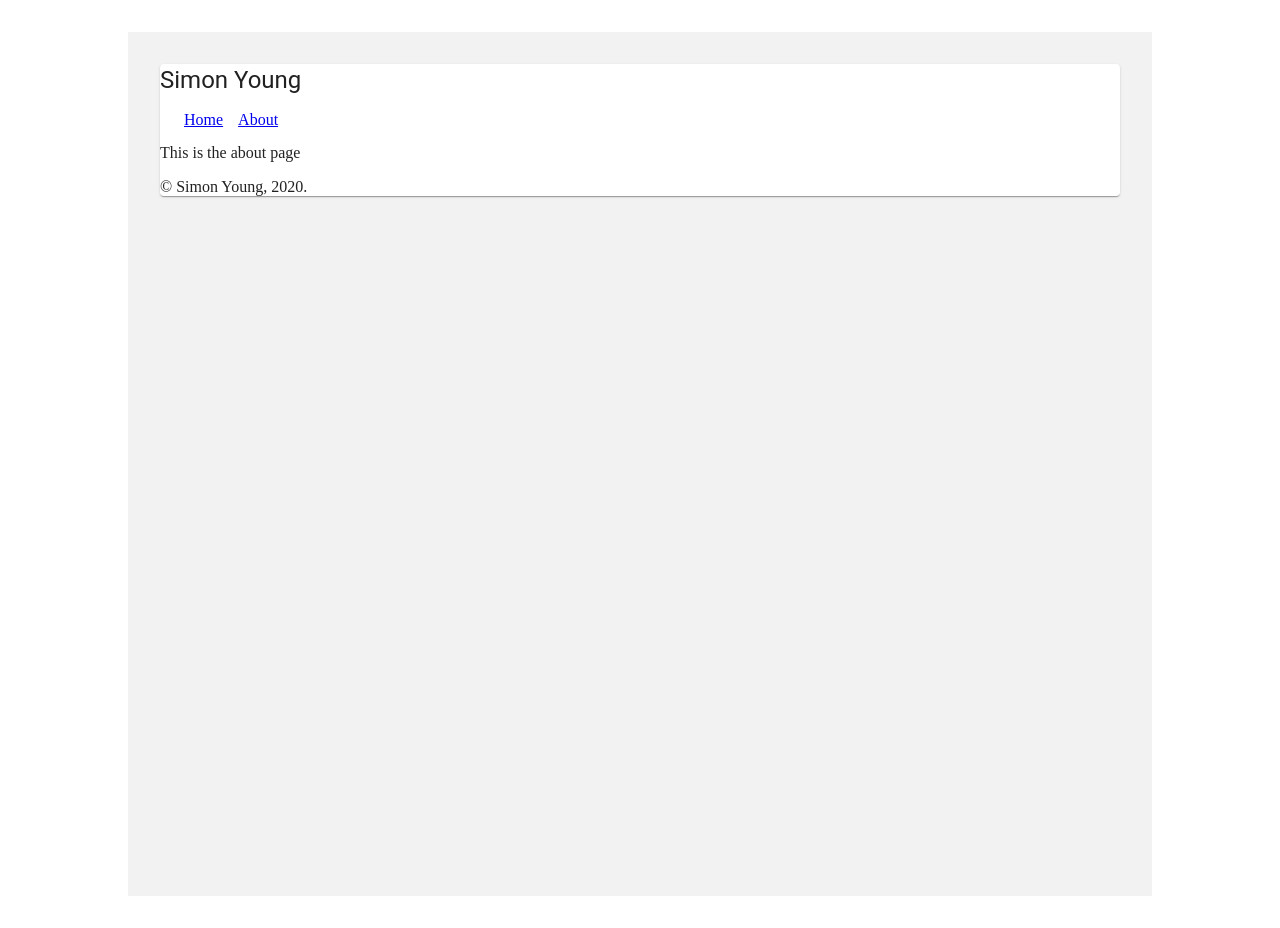
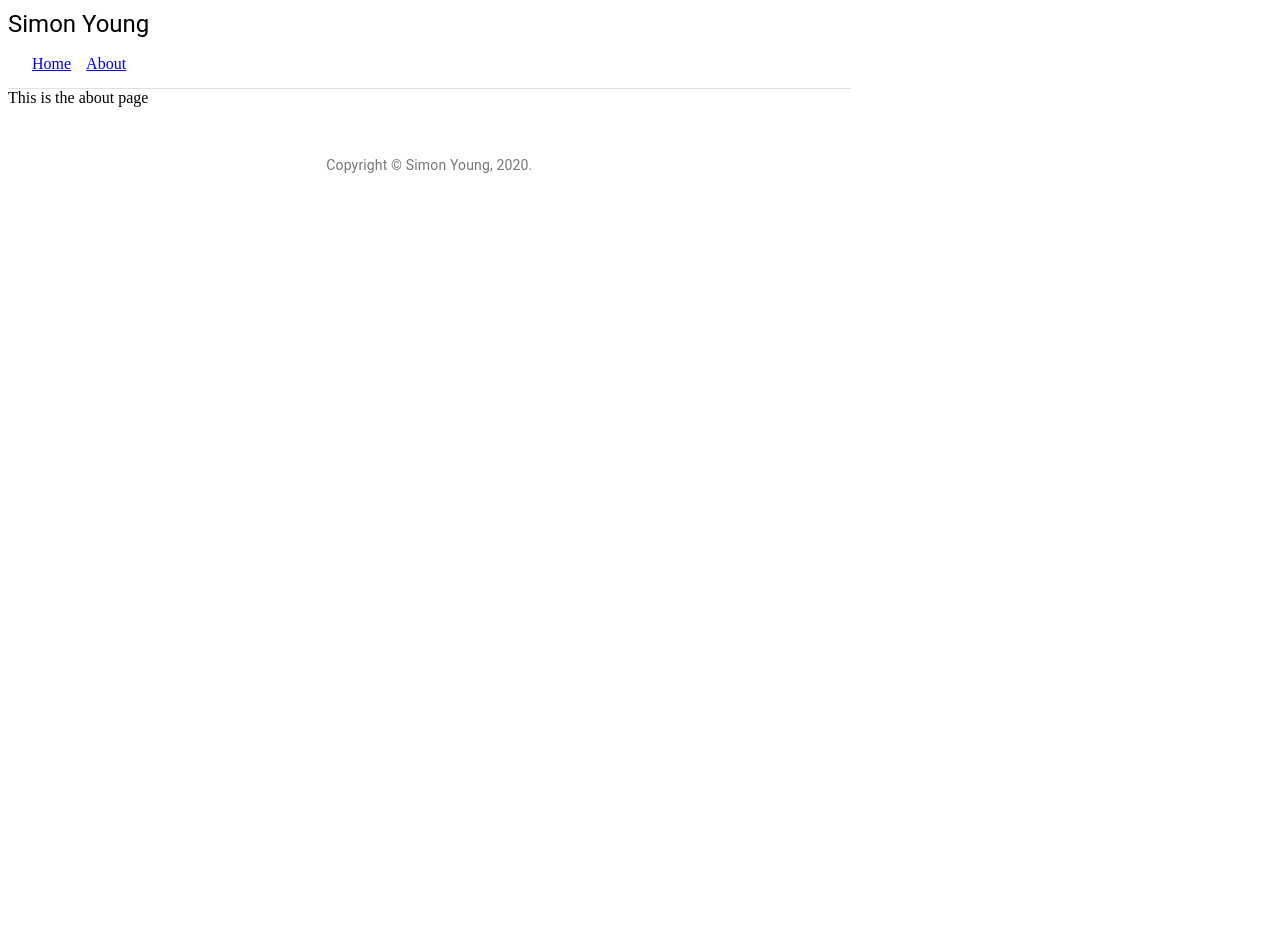
Before and after one commit to simonyoung/simonyoung-io, a Next.js app: page /about in a window 1280 px wide. After the commit the page ends 800 px from the top, so only its background shows below. Built offline with nearby package versions, Linux system fonts and the light colour scheme.

Commit message:
Updated styled-components investigations

```diff
--- a/components/Footer/Footer.js
+++ b/components/Footer/Footer.js
@@ -1,7 +1,35 @@
-const Footer = () => (
-  <div>
-    <p>&copy; Simon Young, 2020.</p>
-  </div>
-);
+import { makeStyles } from '@material-ui/core/styles';
+import Container from '@material-ui/core/Container';
+import Typography from '@material-ui/core/Typography';
+
+function Copyright() {
+  return (
+    <Typography variant="body2" color="textSecondary" align="center">
+      {'Copyright © Simon Young, '}
+      {new Date().getFullYear()}
+      {'.'}
+    </Typography>
+  );
+}
+
+const useStyles = makeStyles(theme => ({
+  footer: {
+    backgroundColor: theme.palette.background.paper,
+    // marginTop: theme.spacing(8),
+    padding: theme.spacing(6, 0)
+  }
+}));
+
+const Footer = () => {
+  const classes = useStyles();
+
+  return (
+    <footer className={classes.footer}>
+      <Container maxWidth="lg">
+        <Copyright />
+      </Container>
+    </footer>
+  );
+};
 
 export default Footer;
--- a/components/Header/Header.js
+++ b/components/Header/Header.js
@@ -25,9 +25,18 @@ const useStyles = makeStyles(theme => ({
   }
 }));
 
-const Header = () => (
+const Header = () => {
+  const classes = useStyles();
+
+  return (
     <div>
-    <Typography component="h1" variant="h5" color="inherit" align="left" noWrap>
+      <Typography
+        component="h1"
+        variant="h5"
+        color="inherit"
+        align="left"
+        noWrap
+      >
         Simon Young
       </Typography>
 
@@ -41,5 +50,6 @@ const Header = () => (
       </Toolbar>
     </div>
   );
+};
 
 export default Header;
--- a/components/Layout.js
+++ b/components/Layout.js
@@ -3,8 +3,9 @@ import Footer from './Footer/Footer';
 import Head from 'next/head';
 import styled from 'styled-components';
 import { makeStyles } from '@material-ui/core/styles';
-
-import Paper from '@material-ui/core/Paper';
+import Grid from '@material-ui/core/Grid';
+import Typography from '@material-ui/core/Typography';
+import Divider from '@material-ui/core/Divider';
 
 const Container = styled.div`
   width: 960px;
@@ -14,17 +15,26 @@ const Container = styled.div`
   background: #f2f2f2;
 `;
 
-const Layout = ({ children }) => (
-  <Container>
-    <Paper>
+const useStyles = makeStyles(theme => ({
+  markdown: {
+    ...theme.typography.body2,
+    padding: theme.spacing(3, 0)
+  }
+}));
+
+const Layout = ({ children }) => {
+  const classes = useStyles();
+  return (
+    <Grid item xs={12} md={8}>
       <Head>
         <title>Sample Header CHANGE ME</title>
       </Head>
       <Header />
+      <Divider />
       {children}
       <Footer />
-    </Paper>
-  </Container>
-);
+    </Grid>
+  );
+};
 
 export default Layout;
```
Lines whose indentation alone changed are shown as unchanged.
